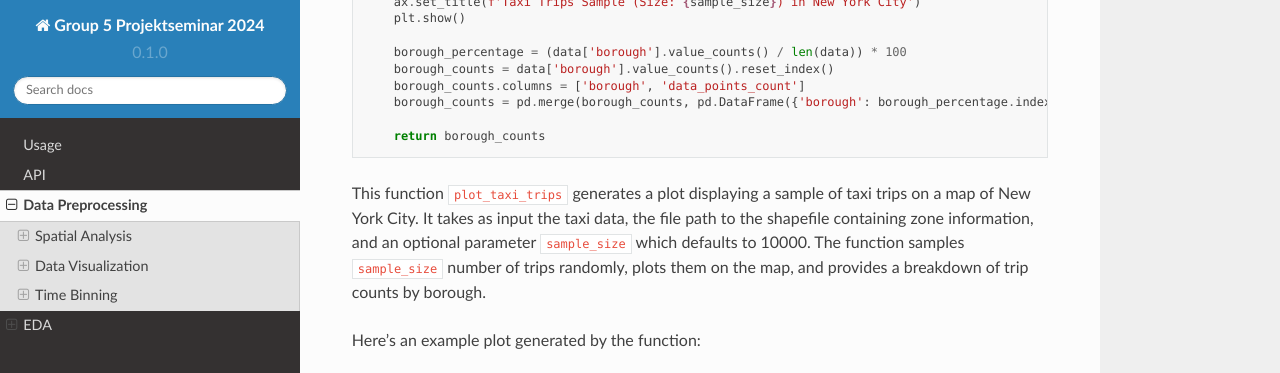
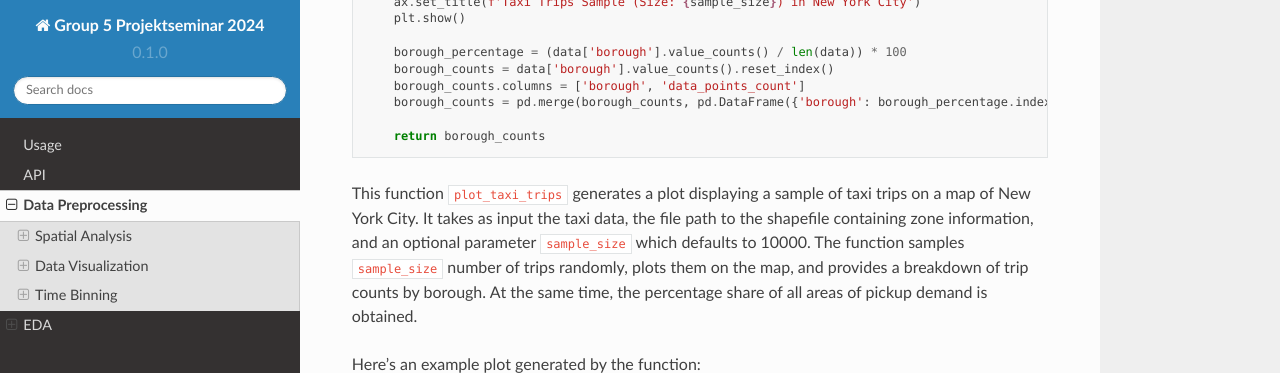
Before and after one commit to Hakan1998/PS-Group-5, a Sphinx documentation site: the page built from docs/source/Forecast.rst, in a window 1280 px wide and 900 px high, scrolled down 1817 px, cut to the strip 0-373 px from the top of the window. Built offline with Sphinx 7.4.7 and the Read the Docs theme 2.0.0, drawn with Linux system fonts in a browser that asks for light colours.

Commit message:
Update Forecast.rst

```diff
--- a/docs/source/Forecast.rst
+++ b/docs/source/Forecast.rst
@@ -87,7 +87,7 @@ After the data has been processed, a visual representation can aid in better und
 
        return borough_counts
 
-This function ``plot_taxi_trips`` generates a plot displaying a sample of taxi trips on a map of New York City. It takes as input the taxi data, the file path to the shapefile containing zone information, and an optional parameter ``sample_size`` which defaults to 10000. The function samples ``sample_size`` number of trips randomly, plots them on the map, and provides a breakdown of trip counts by borough.
+This function ``plot_taxi_trips`` generates a plot displaying a sample of taxi trips on a map of New York City. It takes as input the taxi data, the file path to the shapefile containing zone information, and an optional parameter ``sample_size`` which defaults to 10000. The function samples ``sample_size`` number of trips randomly, plots them on the map, and provides a breakdown of trip counts by borough. At the same time, the percentage share of all areas of pickup demand is obtained.
 
 Here's an example plot generated by the function:
 
```
